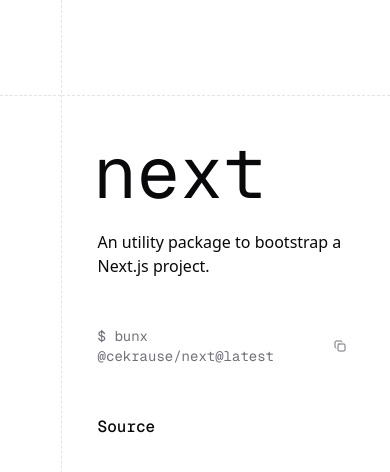
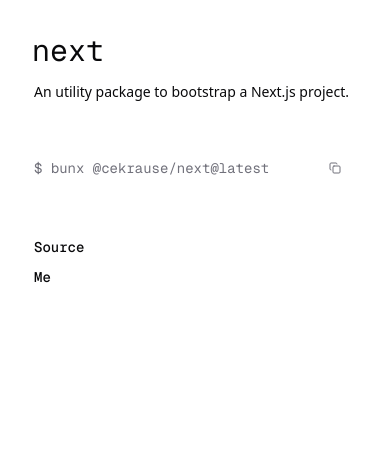
Before and after one commit to cekrausee/portfolio, a Next.js app: page /next in a window 390 px wide. Shown: the top 472 px of the page. Built offline with nearby package versions, Linux system fonts and the light colour scheme.

Commit message:
feat: responsivity

```diff
--- a/src/app/index.css
+++ b/src/app/index.css
@@ -40,12 +40,12 @@
 
 @layer components {
   .button {
-    @apply cursor-pointer font-mono font-medium underline-offset-4 hover:underline focus-visible:underline;
+    @apply cursor-pointer font-mono text-sm font-medium underline-offset-4 hover:underline focus-visible:underline md:text-base;
   }
 }
 
 @layer utilities {
   .title {
-    @apply text-7xl leading-tight;
+    @apply text-3xl leading-tight md:text-7xl;
   }
 }
--- a/src/app/layout.tsx
+++ b/src/app/layout.tsx
@@ -31,11 +31,11 @@
     <html lang='en'>
       <body className={(sans.variable, mono.variable)}>
         <Spawn className='flex h-svh'>
-          <div className='w-24 border-r border-dashed'>
-            <div className='h-24 border-b border-dashed' />
+          <div className='md:w-24 md:border-r md:border-dashed'>
+            <div className='md:h-24 md:border-b md:border-dashed' />
           </div>
           <div className='flex-1'>
-            <div className='h-24 w-full border-b border-dashed' />
+            <div className='md:h-24 md:border-b md:border-dashed' />
             <Spawn
               className='p-8'
               triggeredByPathname
--- /dev/null
+++ b/src/components/clipboard-button.tsx
@@ -0,0 +1,41 @@
+'use client'
+
+import { AnimatePresence, motion } from 'framer-motion'
+import { Check, Copy } from 'lucide-react'
+import { useRef, useState } from 'react'
+
+export const ClipboardButton = ({ value }: { value: string }) => {
+  const [copied, setCopied] = useState(false)
+  const timeout = useRef<NodeJS.Timeout | null>(null)
+
+  return (
+    <button
+      onClick={() => {
+        if (timeout.current) return
+
+        navigator.clipboard.writeText(value)
+        setCopied(true)
+
+        timeout.current = setTimeout(() => {
+          setCopied(false)
+          timeout.current = null
+        }, 2500)
+      }}
+      className='hover:bg-accent focus-visible:bg-accent rounded-sm p-3 transition-colors'
+    >
+      <AnimatePresence
+        key={copied ? 'copied' : 'to_copy'}
+        mode='popLayout'
+      >
+        <motion.div
+          initial={{ opacity: 0 }}
+          animate={{ opacity: 1 }}
+          exit={{ opacity: 0 }}
+        >
+          {!copied && <Copy className='size-3' />}
+          {copied && <Check className='size-3' />}
+        </motion.div>
+      </AnimatePresence>
+    </button>
+  )
+}
--- a/src/components/pages/index.tsx
+++ b/src/components/pages/index.tsx
@@ -4,11 +4,11 @@
 import { ReactNode } from 'react'
 
 const List = ({ children, label }: { children: ReactNode; label: string }) => (
-  <div className='space-y-1.5'>
+  <div className='space-y-3'>
     <div>
-      <label>{label}</label>
+      <label className='text-sm md:text-base'>{label}</label>
     </div>
-    <ul>{children}</ul>
+    <ul className='space-y-1.5'>{children}</ul>
   </div>
 )
 
@@ -20,7 +20,7 @@
         <br />
         Software engineer
       </h1>
-      <h2 className='pl-1'>
+      <h2 className='p-[1px] text-sm md:pl-1 md:text-base'>
         <span>Coding for </span>
         <Link
           href='https://clinia.io'
@@ -32,7 +32,7 @@
         <span>. Based in Lisbon.</span>
       </h2>
     </div>
-    <div className='space-y-6 pl-1'>
+    <div className='space-y-6 p-[1px] md:pl-1'>
       <List label='Social'>
         <li>
           <Link
--- a/src/components/pages/next.tsx
+++ b/src/components/pages/next.tsx
@@ -1,61 +1,40 @@
-'use client'
-
 import { Link } from '@/components/link'
-import { AnimatePresence, motion } from 'framer-motion'
-import { Check, Copy } from 'lucide-react'
-import { useRef, useState } from 'react'
+import { ClipboardButton } from '../clipboard-button'
 
 export const NextPage = () => {
   const command = 'bunx @cekrause/next@latest'
-  const [copied, setCopied] = useState(false)
-  const timeout = useRef<NodeJS.Timeout | null>(null)
 
   return (
     <main className='space-y-12'>
       <div className='space-y-3'>
         <h1 className='title font-mono'>next</h1>
-        <h2 className='pl-1'>An utility package to bootstrap a Next.js project.</h2>
+        <h2 className='pl-0.5 text-sm md:text-base'>An utility package to bootstrap a Next.js project.</h2>
       </div>
-      <div className='flex pl-1'>
+      <div className='flex pl-0.5'>
         <div className='text-muted-foreground flex items-center justify-between gap-x-12 rounded-sm text-sm'>
           <span className='font-mono'>$ {command}</span>
-          <button
-            onClick={() => {
-              if (timeout.current) return
-
-              navigator.clipboard.writeText(command)
-              setCopied(true)
-
-              timeout.current = setTimeout(() => {
-                setCopied(false)
-                timeout.current = null
-              }, 2500)
-            }}
-            className='hover:bg-accent focus-visible:bg-accent rounded-sm p-3 transition-colors'
-          >
-            <AnimatePresence
-              key={copied ? 'copied' : 'to_copy'}
-              mode='popLayout'
-            >
-              <motion.div
-                initial={{ opacity: 0 }}
-                animate={{ opacity: 1 }}
-                exit={{ opacity: 0 }}
-              >
-                {!copied && <Copy className='size-3' />}
-                {copied && <Check className='size-3' />}
-              </motion.div>
-            </AnimatePresence>
-          </button>
+          <ClipboardButton value={command} />
         </div>
       </div>
+      <ul className='space-y-1.5'>
+        <li>
           <Link
             href='https://github.com/cekrausee/next'
             target='_blank'
-        className='pl-1'
+            className='pl-0.5'
           >
             Source
           </Link>
+        </li>
+        <li>
+          <Link
+            href={process.env.NODE_ENV === 'production' ? 'https://cekrause.eu' : '/'}
+            className='pl-0.5'
+          >
+            Me
+          </Link>
+        </li>
+      </ul>
     </main>
   )
 }
```
Lines whose indentation alone changed are shown as unchanged.
